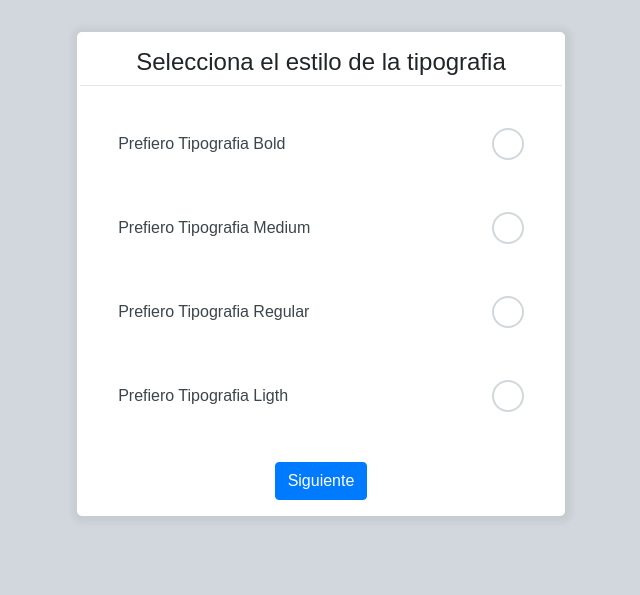
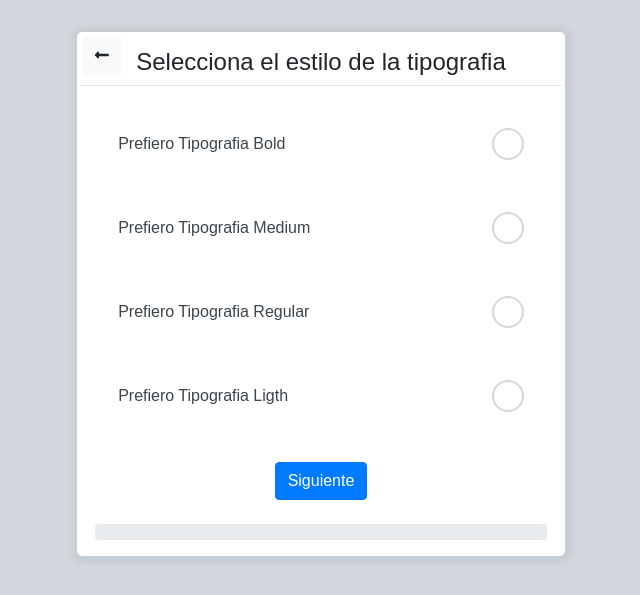
Before and after one commit to robotdemoon/yambletcom, a PHP site: page / in a window 1280 px wide. Shown: the top 595 px of the page, without its empty margins (319-959 px from the left). Run offline with PHP 8.4, Linux system fonts and the light colour scheme; some libraries are stand-ins or nearby versions.

Commit message:
Agregar boton de regreso

```diff
--- a/index.php
+++ b/index.php
@@ -16,20 +16,25 @@
         <script src="jquery.min.js"></script>
         <script src="https://cdnjs.cloudflare.com/ajax/libs/popper.js/1.14.7/umd/popper.min.js" integrity="sha384-UO2eT0CpHqdSJQ6hJty5KVphtPhzWj9WO1clHTMGa3JDZwrnQq4sF86dIHNDz0W1" crossorigin="anonymous"></script>
         <script src="https://stackpath.bootstrapcdn.com/bootstrap/4.3.1/js/bootstrap.min.js" integrity="sha384-JjSmVgyd0p3pXB1rRibZUAYoIIy6OrQ6VrjIEaFf/nJGzIxFDsf4x0xIM+B07jRM" crossorigin="anonymous"></script>
+        <link rel="stylesheet" href="https://use.fontawesome.com/releases/v5.8.1/css/all.css" integrity="sha384-50oBUHEmvpQ+1lW4y57PTFmhCaXp0ML5d60M1M7uH2+nqUivzIebhndOJK28anvf" crossorigin="anonymous">
         <script src="quiz.js"></script>
     </head>
     <body>
         <!--<form name="quiz" action="send.php" method="POST">-->
         <div class="container-fluid">
             <div class="row">
-                <div class="col-xs-12 col-lg-6 m-auto" >
-                    <div class="ymb-quiz">
-                        <div id="container">
-
-                        </div>
-                        <div class="row mt-4">
-                            <div class="col">
-                                <input type="button" class="btn btn-primary btn-xs next float-right" value="Siguiente" id="next">
+                <div class="col-xs-12 col-lg-6 m-auto">
+                    <div class="ymb-quiz position-relative">
+                        <a href="#" class="btn btn-light ymb-button-back"><i class="fas fa-long-arrow-alt-left"></i></a>
+                        <div id="container"></div>
+                        <div class="row mt-4 ymb-width-full">
+                            <div class="col-xs-12 col-lg-12 text-center">
+                                <input type="button" class="btn btn-primary btn-xs next m-auto" value="Siguiente" id="next">
+                            </div>
+                            <div class="col-xs-12 col-lg-12 mt-4">
+                                <div class="progress">
+                                    <div class="progress-bar" role="progressbar" style="width: 0%" id="formulario-progress-bar" aria-valuenow="25" aria-valuemin="0" aria-valuemax="100"></div>
+                                </div>
                             </div>
                         </div>
                     </div>
--- a/logo.json
+++ b/logo.json
@@ -16,7 +16,8 @@
             "type":"files",
             "name":"Sube algunos archivos",
             "nameForm": "filesUpload",
-            "next": true
+            "next": true,
+            "total":3
         },
         {
             "type":"text",
--- a/quiz.js
+++ b/quiz.js
@@ -8,6 +8,7 @@ $(() => {
 
     $.getJSON("./logo.json", function(form) {
         formulario = form;
+        console.log(formulario.formulario.length);
         setQuestion();
         //console.log(formulario.formulario[position].type);
     });
@@ -22,7 +23,7 @@ $(() => {
         var r = '';
         var o = '';
         var next = true;
-        r +=  '<h4 class="text-center mb-3 ymb-mainTitle pb-2">'+q.name+'</h4>';
+        r +=  '<h4 class="text-center mb-3 ymb-mainTitle pb-2 pr-5 pl-5">'+q.name+'</h4>';
         switch (q.type) {
             case 'select':
                 var next = (q.next == undefined) ? true : false;
@@ -80,13 +81,15 @@ $(() => {
                 +'</div></div></div>';
                 break;
             case 'files':
+                for (let i = 0; i < q.total; i++) {
                     r +='<div class="row"><div class="col-11 m-auto"><div class="input-group mb-3">'
                     +'<div class="input-group-prepend">'
                     +'<span class="input-group-text">Subir</span></div>'
                     +'<div class="custom-file">'
-                +'<input type="file" class="custom-file-input" name="'+q.nameForm+'[]" multiple>'
+                    +'<input type="file" class="custom-file-input" name="'+q.nameForm+i+'">'
                     +'<label class="custom-file-label">'+q.name+'</label>'
                     +'</div></div></div></div>';
+                }
                 break;
             default:
                 break;
@@ -97,6 +100,9 @@ $(() => {
     $('body').on('click','#next', function(){
         position = position + 1;
         setQuestion();
+        var width = (position / formulario.formulario.length ) * 100;
+        console.log(width);
+        $("#formulario-progress-bar").css('width', width + '%')
         console.log('hola');
         //console.log(document.forms.quiz.field);
         //console.log(formulario, position, current);
--- a/style.css
+++ b/style.css
@@ -29,3 +29,11 @@ body {
 .ymb-mainTitle{
     border-bottom: 1px solid rgba(0,0,0,0.1);
 }
+.ymb-width-full{
+    width: 100%;
+}
+.ymb-button-back{
+    position: absolute;
+    left: 0.3rem;
+    top: 0.3rem;
+}
```
Lines whose indentation alone changed are shown as unchanged.
